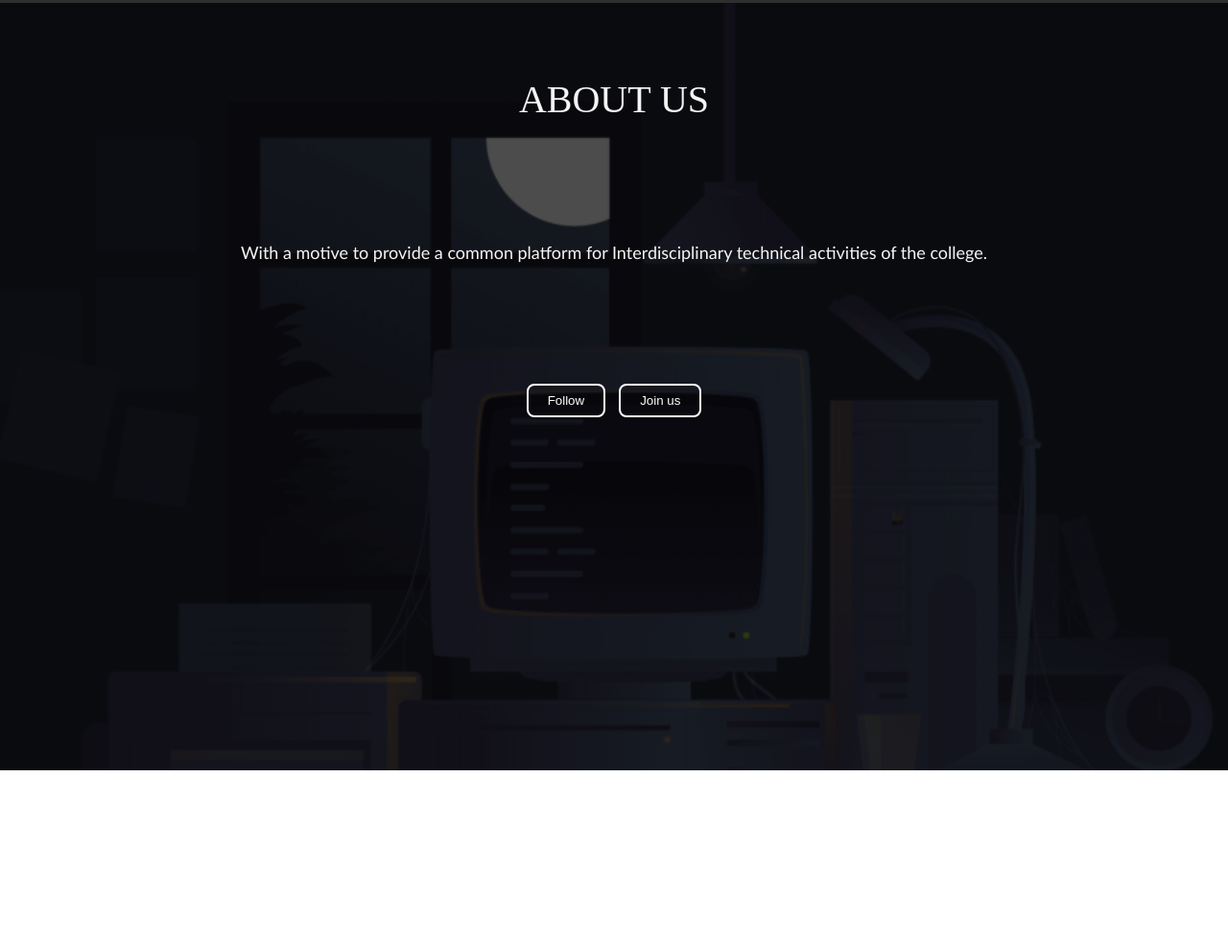
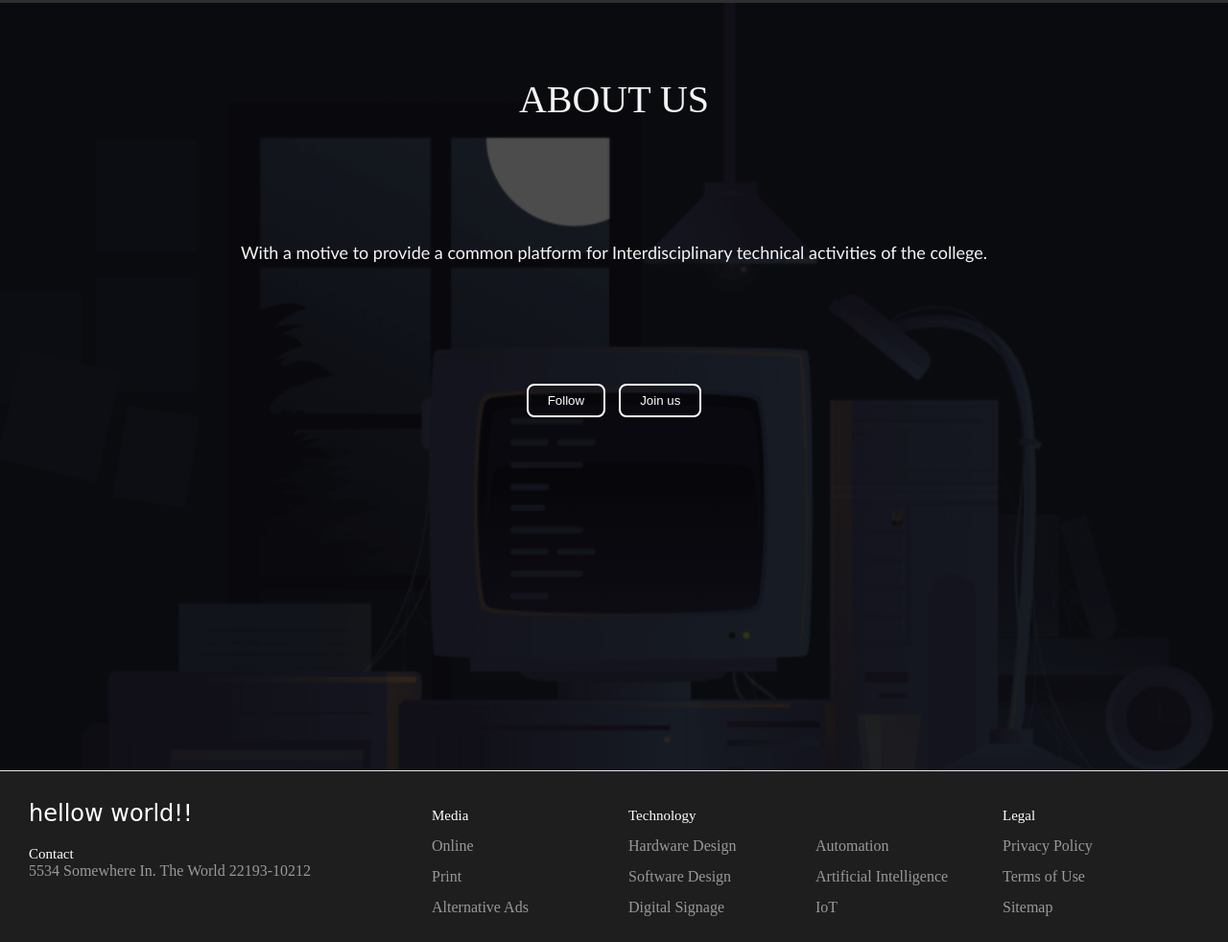
Before and after one commit to Sasi0901/HelloWorld-, a plain HTML site: page index.html in a window 1280 px wide. Shown: the part 869-1851 px from the top of the page at 96% size. Before the commit the page ends 1672 px from the top, so only its background shows below. Drawn offline with Linux system fonts and the light colour scheme; grey boxes are pictures that could not be loaded.

Commit message:
Added Footer

```diff
--- a/css/style.css
+++ b/css/style.css
@@ -189,3 +189,129 @@
     }
 
 }
+.footer {
+    display: flex;
+    flex-flow: row wrap;
+    padding: 30px 30px 20px 30px;
+    color: white;
+    background-color: rgb(31, 30, 30);
+    border-top: 1px solid #e5e5e5;
+  }
+
+  .footer > * {
+    flex:  1 100%;
+  }
+
+  .footer__addr {
+    margin-right: 1.25em;
+    margin-bottom: 2em;
+  }
+
+  .footer__logo {
+    font-family: 'Pacifico', cursive;
+    font-weight: 400;
+    text-transform: lowercase;
+    font-size: 1.5rem;
+  }
+
+  .footer__addr h2 {
+    margin-top: 1.3em;
+    font-size: 15px;
+    font-weight: 400;
+  }
+
+  .nav__title {
+    font-weight: 400;
+    font-size: 15px;
+  }
+
+  .footer address {
+    font-style: normal;
+    color: #999;
+  }
+
+  .footer__btn {
+    display: flex;
+    align-items: center;
+    justify-content: center;
+    height: 36px;
+    max-width: max-content;
+    background-color: rgb(33, 33, 33, 0.07);
+    border-radius: 100px;
+    color: #2f2f2f;
+    line-height: 0;
+    margin: 0.6em 0;
+    font-size: 1rem;
+    padding: 0 1.3em;
+  }
+
+  .footer ul {
+    list-style: none;
+    padding-left: 0;
+  }
+
+  .footer li {
+    line-height: 2em;
+  }
+
+  .footer a {
+    text-decoration: none;
+  }
+
+  .footer__nav {
+    display: flex;
+      flex-flow: row wrap;
+  }
+
+  .footer__nav > * {
+    flex: 1 50%;
+    margin-right: 1.25em;
+  }
+
+  .nav__ul a {
+    color: #999;
+  }
+
+  .nav__ul--extra {
+    column-count: 2;
+    column-gap: 1.25em;
+  }
+
+  .legal {
+    display: flex;
+    flex-wrap: wrap;
+    color: #999;
+  }
+
+  .legal__links {
+    display: flex;
+    align-items: center;
+  }
+
+  .heart {
+    color: #2f2f2f;
+  }
+
+  @media screen and (min-width: 24.375em) {
+    .legal .legal__links {
+      margin-left: auto;
+    }
+  }
+
+  @media screen and (min-width: 40.375em) {
+    .footer__nav > * {
+      flex: 1;
+    }
+
+    .nav__item--extra {
+      flex-grow: 2;
+    }
+
+    .footer__addr {
+      flex: 1 0px;
+    }
+
+    .footer__nav {
+      flex: 2 0px;
+    }
+  }
--- a/index.html
+++ b/index.html
@@ -55,6 +55,93 @@
             <button class="btn">Join us</button>
         </div>
     </section>
+    <section>
+        <footer class="footer">
+            <div class="footer__addr">
+              <h1 class="footer__logo">Hellow World!!</h1>
+
+              <h2>Contact</h2>
+
+              <address>
+                5534 Somewhere In. The World 22193-10212<br>
+
+
+              </address>
+            </div>
+
+            <ul class="footer__nav">
+              <li class="nav__item">
+                <h2 class="nav__title">Media</h2>
+
+                <ul class="nav__ul">
+                  <li>
+                    <a href="#">Online</a>
+                  </li>
+
+                  <li>
+                    <a href="#">Print</a>
+                  </li>
+
+                  <li>
+                    <a href="#">Alternative Ads</a>
+                  </li>
+                </ul>
+              </li>
+
+              <li class="nav__item nav__item--extra">
+                <h2 class="nav__title">Technology</h2>
+
+                <ul class="nav__ul nav__ul--extra">
+                  <li>
+                    <a href="#">Hardware Design</a>
+                  </li>
+
+                  <li>
+                    <a href="#">Software Design</a>
+                  </li>
+
+                  <li>
+                    <a href="#">Digital Signage</a>
+                  </li>
+
+                  <li>
+                    <a href="#">Automation</a>
+                  </li>
+
+                  <li>
+                    <a href="#">Artificial Intelligence</a>
+                  </li>
+
+                  <li>
+                    <a href="#">IoT</a>
+                  </li>
+                </ul>
+              </li>
+
+              <li class="nav__item">
+                <h2 class="nav__title">Legal</h2>
+
+                <ul class="nav__ul">
+                  <li>
+                    <a href="#">Privacy Policy</a>
+                  </li>
+
+                  <li>
+                    <a href="#">Terms of Use</a>
+                  </li>
+
+                  <li>
+                    <a href="#">Sitemap</a>
+                  </li>
+                </ul>
+              </li>
+            </ul>
+
+            <div class="legal">
+
+            </div>
+          </footer>
+    </section>
     <script src="js/resp.js"></script>
 </body>
 
```
